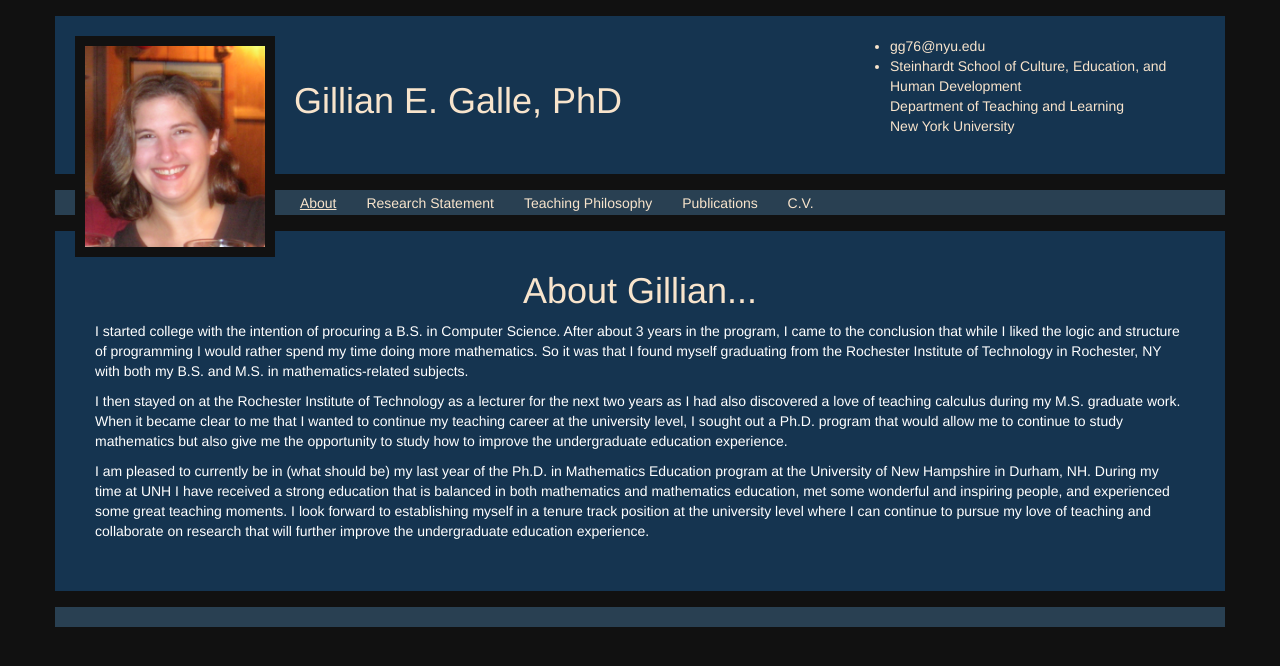
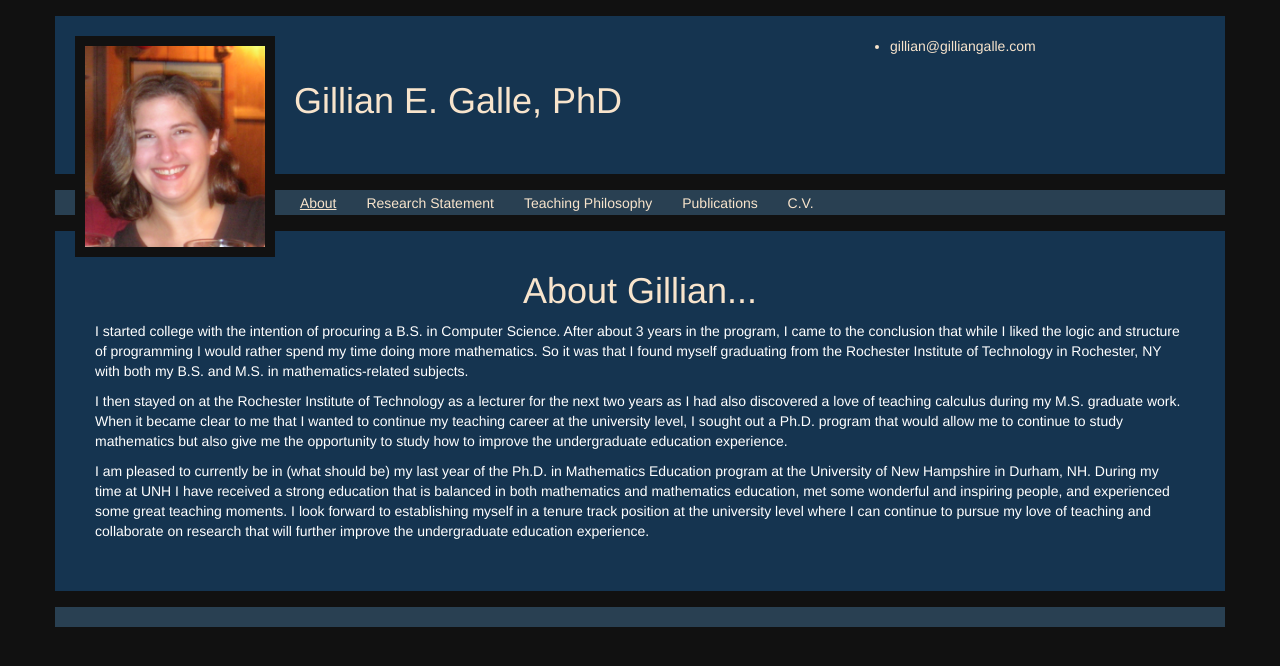
Before and after one commit to gegalle/gegalle.github.io, a plain HTML site: page index.html in a window 1280 px wide. Drawn offline with nearby package versions, Linux system fonts and the light colour scheme.

Commit message:
Update contact info

```diff
--- a/index.html
+++ b/index.html
@@ -29,12 +29,7 @@
 			</div>
 			<div class='col-sm-4 col-xs-6' id='contact'>
 				<ul>
-					<li>gg76@nyu.edu</li>
-					<li>
-						Steinhardt School of Culture, Education, and Human Development<br>
-						Department of Teaching and Learning<br>
-						New York University
-					</li>
+					<li>gillian@gilliangalle.com</li>
 				</ul>
 			</div>
 		</div>
```
